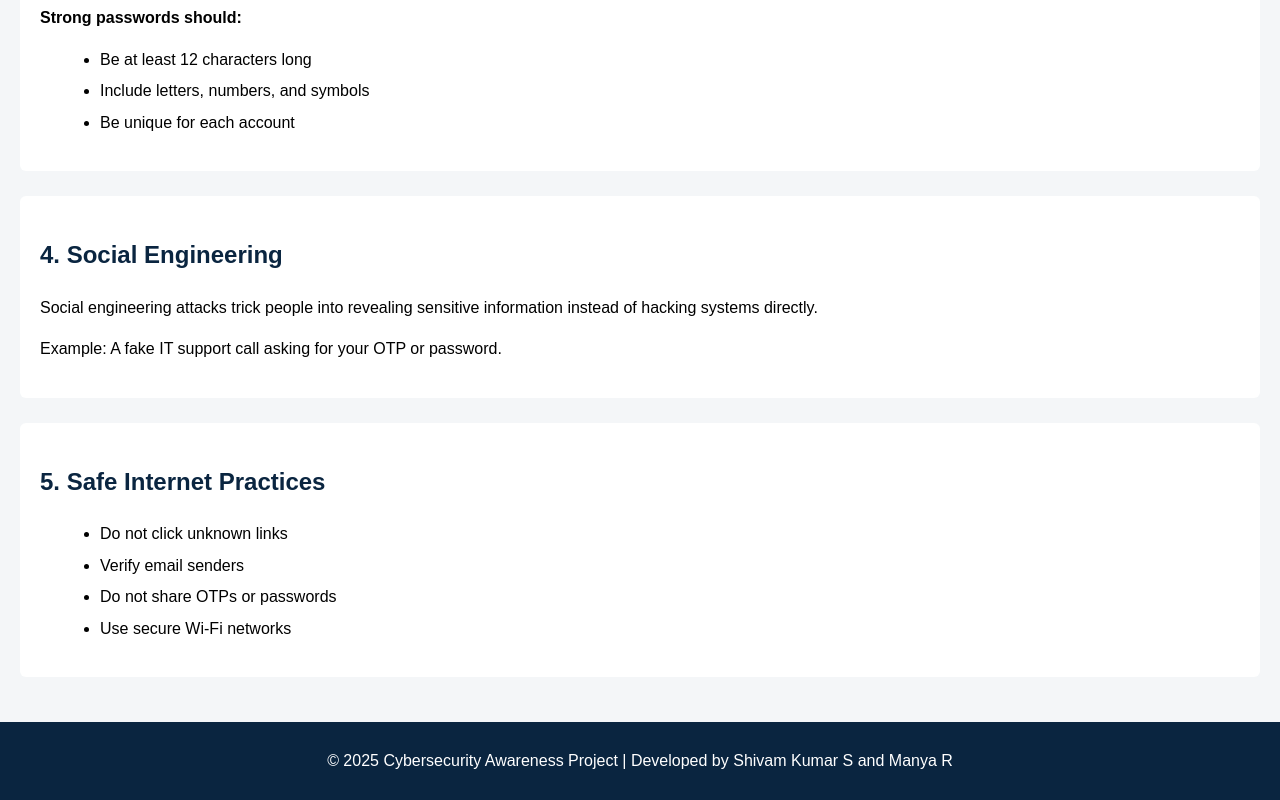
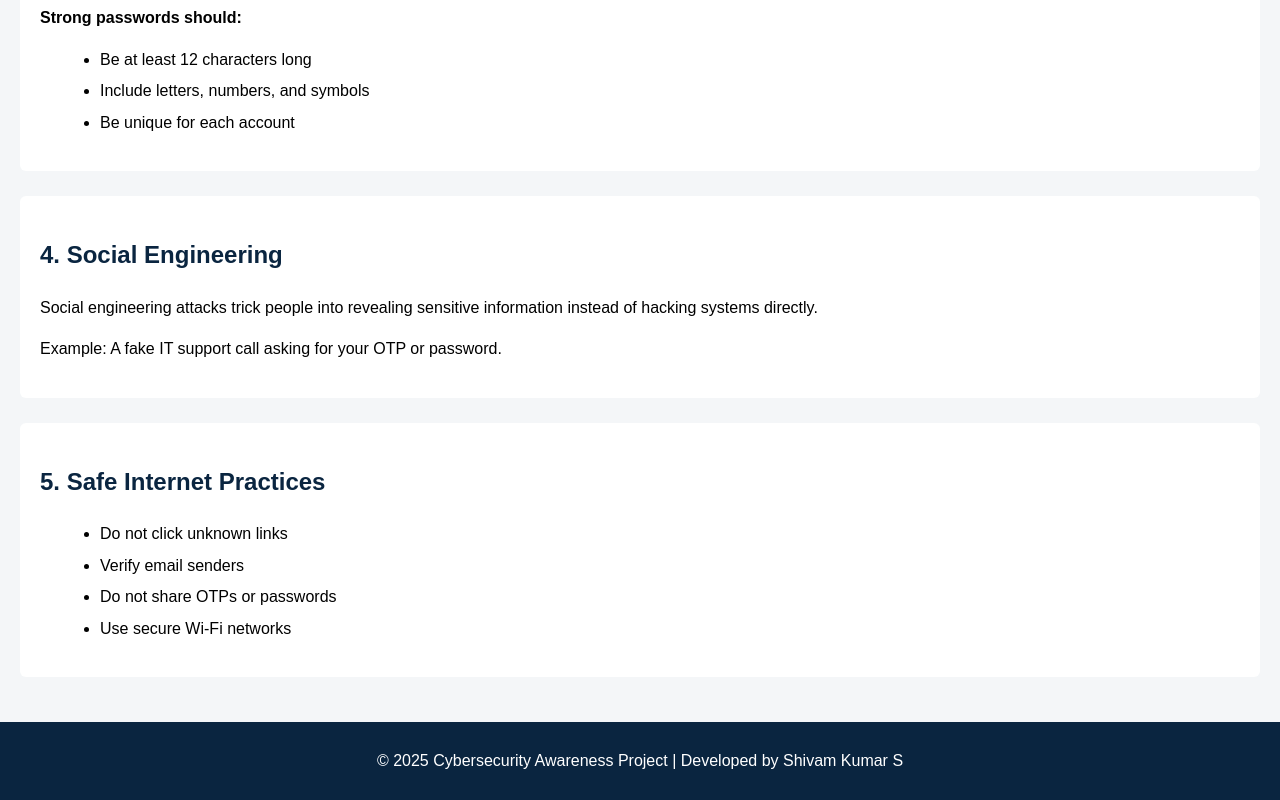
Before and after one commit to Skully232/cyber-awareness-website, a plain HTML site: page learn.html in a window 1280 px wide. Shown: the part 892-1692 px from the top of the page. Drawn offline with Linux system fonts and the light colour scheme.

```diff
--- a/learn.html
+++ b/learn.html
@@ -85,7 +85,7 @@
 </main>
 
 <footer>
-    <p>© 2025 Cybersecurity Awareness Project | Developed by Shivam Kumar S and Manya R</p>
+    <p>© 2025 Cybersecurity Awareness Project | Developed by Shivam Kumar S </p>
 </footer>
 
 
```
